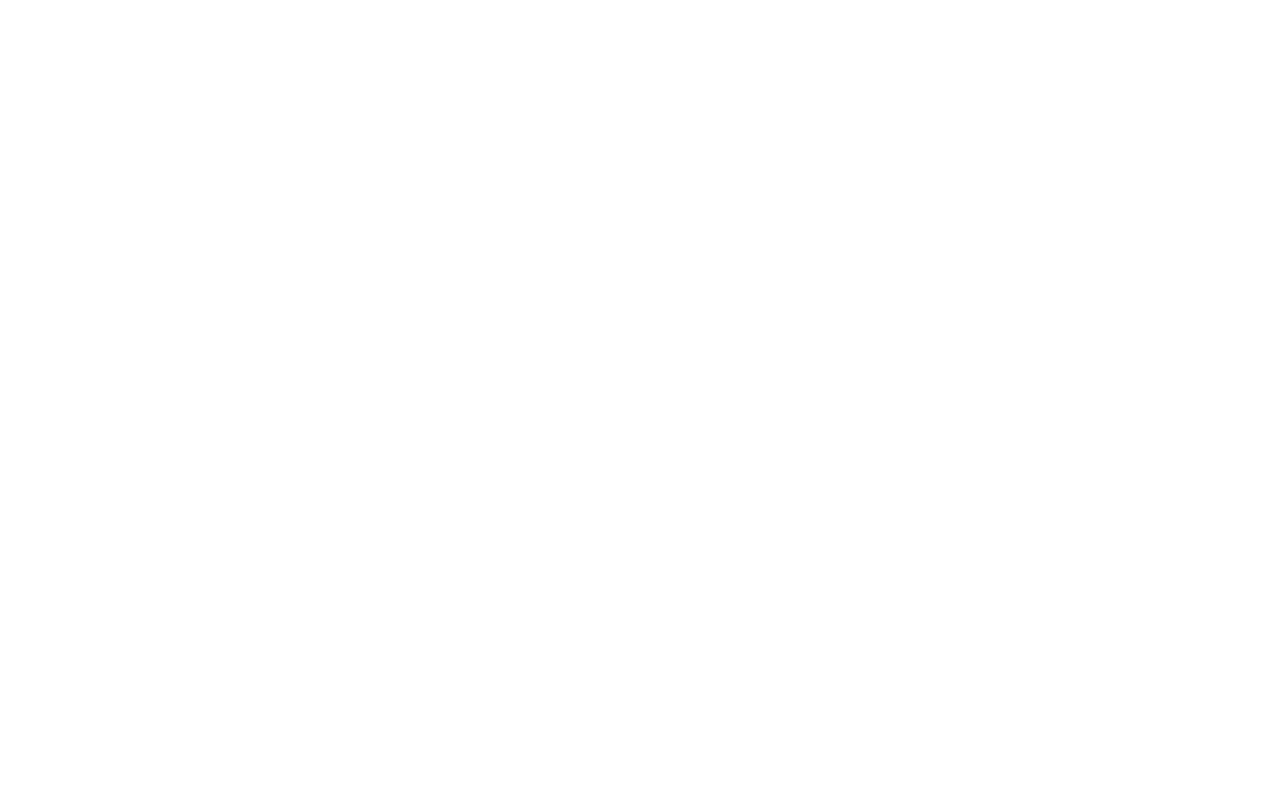
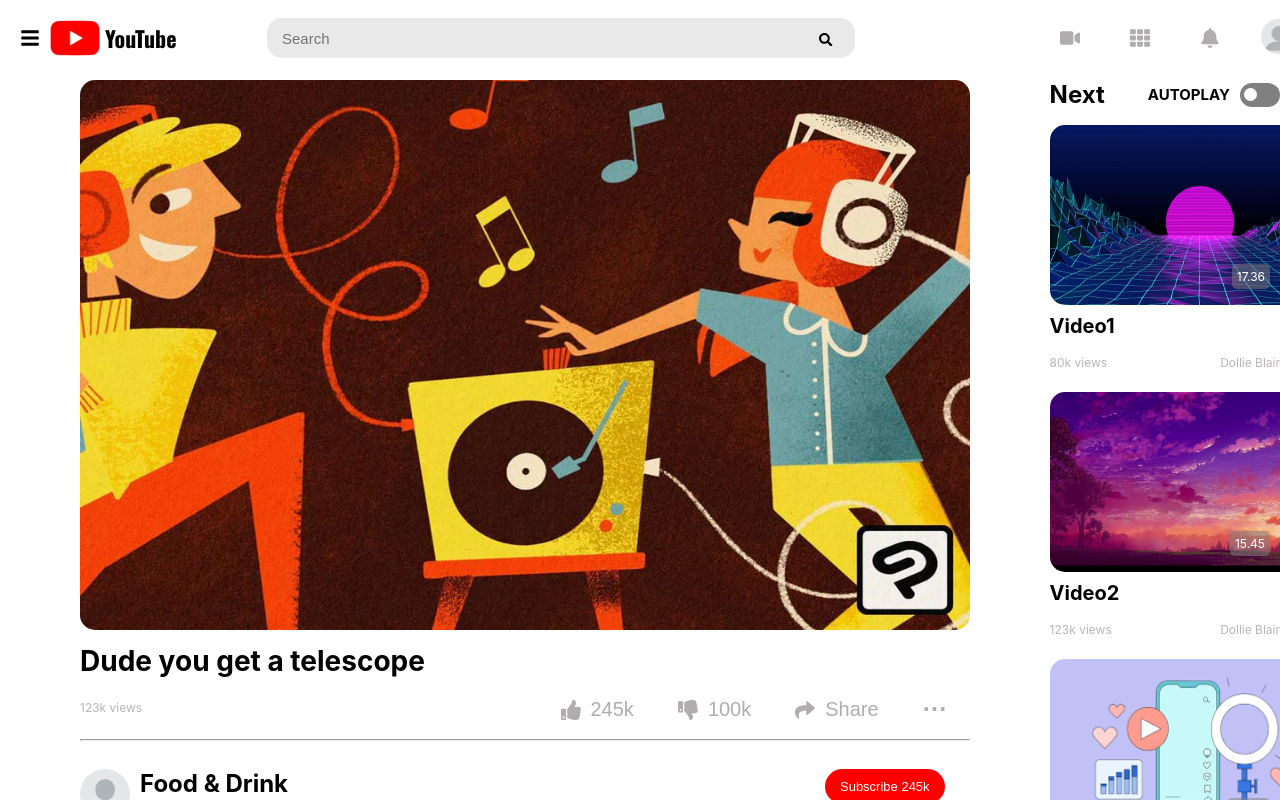
Before and after one commit to Aidimys/Intern-YouTube, a React (Create React App) app: page /video in a window 1280 px wide. Before the commit this address had no page. Shown: the top 800 px of the page. Built offline with nearby package versions, Linux system fonts and the light colour scheme.

Commit message:
VideoPage, Card refactoring to links, btn position corrections

```diff
--- a/src/App.jsx
+++ b/src/App.jsx
@@ -2,6 +2,7 @@
 import { BrowserRouter, Routes, Route } from "react-router-dom";
 import MainPage from "./Pages/MainPage";
 import AuthorPage from "./Pages/AuthorPage";
+import VideoPage from "./Pages/VideoPage";
 function App() {
   return (
     <BrowserRouter>
@@ -9,6 +10,7 @@
         <Routes>
           <Route path='/' element={<MainPage />} />
           <Route path='AuthorPage' element={<AuthorPage />} />
+          <Route path='video' element={<VideoPage />} />
         </Routes>
       </div>
     </BrowserRouter>
--- a/src/Comp/AuthorContent/AuthorContent.css
+++ b/src/Comp/AuthorContent/AuthorContent.css
@@ -130,16 +130,3 @@
 .SectionChoose {
   width: 90%;
 }
-.imgDiv {
-  position: relative;
-}
-.timeIcon {
-  position: absolute;
-  bottom: 20px;
-  right: 10px;
-  background-color: rgba(130, 128, 128, 0.5);
-  color: white;
-  padding: 5px;
-  border-radius: 5px;
-  font-size: 12px;
-}
--- a/src/Comp/MainContent/Card.css
+++ b/src/Comp/MainContent/Card.css
@@ -30,3 +30,21 @@
 .Card {
   margin-right: 30px;
 }
+.VideoLink {
+  text-decoration: none;
+  color: black;
+}
+.imgDiv {
+  position: relative;
+}
+
+.timeIcon {
+  position: absolute;
+  bottom: 20px;
+  right: 10px;
+  background-color: rgba(130, 128, 128, 0.5);
+  color: white;
+  padding: 5px;
+  border-radius: 5px;
+  font-size: 12px;
+}
--- a/src/Comp/MainContent/Card.jsx
+++ b/src/Comp/MainContent/Card.jsx
@@ -3,6 +3,7 @@
 const Card = (props) => {
   return (
     <div className='Card'>
+      <a href='/video' className='VideoLink'>
         <div className='imgDiv'>
           <img
             src={props.preview}
@@ -22,6 +23,7 @@
 
           <p className='vidInfo'>{props.author}</p>
         </div>
+      </a>
     </div>
   );
 };
--- a/src/Comp/Nav/Comp/RightPart.css
+++ b/src/Comp/Nav/Comp/RightPart.css
@@ -7,7 +7,7 @@
   width: 35px;
   border-radius: 50%;
 }
-.RghtBtn {
+.RightBtn {
   font-size: 20px;
   display: flex;
   align-items: center;
@@ -18,7 +18,7 @@
   margin: 0 15px;
   padding: 10px;
 }
-.RghtBtn:hover {
+.RightBtn:hover {
   background-color: rgb(238, 238, 238);
 }
 .UserMenuBtn {
@@ -26,4 +26,5 @@
   border-radius: 50%;
   color: rgb(175, 173, 173);
   background-color: transparent;
+  margin-left: 10px;
 }
--- a/src/Comp/Nav/Comp/RightPart.jsx
+++ b/src/Comp/Nav/Comp/RightPart.jsx
@@ -4,13 +4,13 @@
 const RightPart = () => {
   return (
     <div className='RightPart'>
-      <button className='RghtBtn'>
+      <button className='RightBtn'>
         <FaVideo />
       </button>
-      <button className='RghtBtn'>
+      <button className='RightBtn'>
         <FaTh />
       </button>
-      <button className='RghtBtn'>
+      <button className='RightBtn'>
         <FaBell />
       </button>
       <button className='UserMenuBtn'>
--- /dev/null
+++ b/src/Comp/VideoContent/OfferedCard.css
@@ -0,0 +1,24 @@
+.OfferedPreview {
+  width: 300px;
+  height: 180px;
+  border-radius: 15px;
+}
+.timeIcon2 {
+  position: absolute;
+  bottom: 20px;
+  right: 10px;
+  background-color: rgba(130, 128, 128, 0.5);
+  color: white;
+  padding: 5px;
+  border-radius: 5px;
+  font-size: 12px;
+}
+.shortInf2 {
+  width: 100%;
+  display: flex;
+  justify-content: space-between;
+}
+.vidInfo2 {
+  color: rgb(184, 181, 181);
+  font-size: 12px;
+}
--- /dev/null
+++ b/src/Comp/VideoContent/OfferedCard.jsx
@@ -0,0 +1,20 @@
+import "./OfferedCard.css";
+const OfferedCard = (props) => {
+  return (
+    <div className='OfferedCard'>
+      <a href='/video' className='VideoLink'>
+        <div className='imgDiv'>
+          <img src={props.preview} alt='video' className='OfferedPreview' />
+          <div className='timeIcon2'>{props.duration}</div>
+        </div>
+
+        <h4 className='vidName'>{props.name}</h4>
+        <div className='shortInf2'>
+          <p className='vidInfo2'>{props.views} views</p>
+          <p className='vidInfo2'>{props.author}</p>
+        </div>
+      </a>
+    </div>
+  );
+};
+export default OfferedCard;
--- /dev/null
+++ b/src/Comp/VideoContent/VideoContent.css
@@ -0,0 +1,138 @@
+.VideoContent {
+  padding-top: 80px;
+  display: flex;
+  width: 100%;
+}
+.OfferedList {
+  list-style: none;
+  display: flex;
+  flex-direction: column;
+  padding: 0;
+  width: 100%;
+}
+.OfferedList > li {
+  margin-bottom: 10px;
+}
+.switch input[type="checkbox"] {
+  opacity: 0;
+  position: absolute;
+}
+
+.switch {
+  position: relative;
+  display: inline-block;
+  width: 40px;
+  height: 24px;
+}
+
+.slider {
+  position: absolute;
+  cursor: pointer;
+  top: 0;
+  left: 0;
+  right: 0;
+  bottom: 0;
+  background-color: gray;
+  transition: 0.4s;
+}
+
+.slider:before {
+  position: absolute;
+  content: "";
+  height: 13px;
+  width: 13px;
+  left: 4px;
+  bottom: 6px;
+  background-color: white;
+  transition: 0.4s;
+}
+
+.switch input[type="checkbox"]:checked + .slider {
+  background-color: #2196f3;
+}
+
+.switch input[type="checkbox"]:checked + .slider:before {
+  transform: translateX(20px);
+}
+
+.slider.round {
+  border-radius: 34px;
+}
+
+.slider.round:before {
+  border-radius: 50%;
+}
+.NextControl {
+  display: flex;
+  justify-content: space-between;
+}
+.NextControl > h2 {
+  margin: 0;
+}
+.NextControl > div {
+  display: flex;
+  align-items: center;
+}
+.NextControl > div > h3 {
+  font-size: 15px;
+  margin: 0 10px 0 0;
+}
+.Player {
+  width: 100%;
+  height: 550px;
+  border-radius: 15px;
+}
+.InteractionBtns {
+  display: flex;
+}
+.InteractBtn {
+  font-size: 20px;
+  display: flex;
+  align-items: center;
+  background-color: transparent;
+  border: none;
+  border-radius: 20px;
+  color: rgb(175, 173, 173);
+  margin: 0 15px;
+  padding: 7px;
+}
+.InteractBtn > p {
+  margin: 0 0 0 10px;
+}
+.InteractBtn:nth-child(4) {
+  font-size: 25px;
+  font-weight: bolder;
+}
+.InteractBtn:hover {
+  background-color: rgb(238, 238, 238);
+}
+
+.VideoInteract {
+  display: flex;
+  flex-direction: column;
+}
+.VideoInteract > h1 {
+  margin: 10px 0;
+  font-size: 28px;
+}
+.VideoInteract > div {
+  display: flex;
+  justify-content: space-between;
+}
+.PlayerAndInf {
+  width: 70%;
+  margin: 0 80px;
+}
+.Offered {
+  width: 18%;
+}
+.VideoDesription {
+  display: flex;
+  justify-content: space-between;
+  align-items: start;
+  padding-top: 20px;
+}
+.VideoDesription > div {
+  display: flex;
+  width: 60%;
+}
--- /dev/null
+++ b/src/Comp/VideoContent/VideoContent.jsx
@@ -0,0 +1,80 @@
+import "./VideoContent.css";
+import videoData from "../../Data/videos";
+import OfferedCard from "./OfferedCard";
+import author from "../../images/emptyUser.png";
+import { FaShare, FaThumbsUp, FaThumbsDown } from "react-icons/fa";
+import PLayingVid from "../../images/Previews/image14.jpg";
+const VideoContent = (video, key) => {
+  const firstSectionVideos = videoData.slice(0, 6);
+  return (
+    <div className='VideoContent'>
+      <div className='PlayerAndInf'>
+        <img alt='vid' src={PLayingVid} className='Player' />
+        <section className='VideoInteract'>
+          <h1>Dude you get a telescope</h1>
+          <div>
+            <p className='vidInfo2'>123k views</p>
+            <div className='InteractionBtns'>
+              <button className='InteractBtn'>
+                <FaThumbsUp /> <p>245k</p>
+              </button>
+              <button className='InteractBtn'>
+                <FaThumbsDown />
+                <p>100k</p>
+              </button>
+              <button className='InteractBtn'>
+                <FaShare />
+                <p>Share</p>
+              </button>
+              <button className='InteractBtn'>···</button>
+            </div>
+          </div>
+        </section>
+        <hr />
+        <section className='VideoDesription'>
+          <div>
+            <img src={author} alt='author' className='AuthorImg2' />
+            <div className='DescrDiv'>
+              <h2 className='AuthorName'>Food & Drink</h2>
+              <p className='Followers'>Published 3 weeks ago</p>
+              <p className='Description'>
+                Lorem Ipsum is simply dummy text of the printing and typesetting
+                industry. Lorem Ipsum has been the industry's standard dummy
+                text ever since the 1500s, when an unknown printer took a galley
+                of type and scrambled it to make a type specimen book. Lorem
+                Ipsum is simply dummy text of the printing and typesetting
+                industry. Lorem Ipsum has been the industry's standard dummy
+                text ever since the 1500s.
+              </p>
+              <p className='Followers'>Show more</p>
+            </div>
+          </div>
+          <button className='SubscribeBtn'>Subscribe 245k</button>
+        </section>
+      </div>
+      <div className='Offered'>
+        <div className='NextControl'>
+          <h2>Next</h2>
+          <div>
+            <h3>AUTOPLAY</h3>
+            <label class='switch'>
+              <input type='checkbox' name='my-switch' id='my-switch' />
+              <span class='slider round'></span>
+            </label>
+          </div>
+        </div>
+
+        <ul className='OfferedList'>
+          {firstSectionVideos.map((video) => {
+            return (
+              <li>
+                <OfferedCard key={video.id} {...video} />
+              </li>
+            );
+          })}
+        </ul>
+      </div>
+    </div>
+  );
+};
+export default VideoContent;
--- /dev/null
+++ b/src/Pages/VideoPage.jsx
@@ -0,0 +1,12 @@
+import Nav from "../Comp/Nav/Nav";
+import VideoContent from "../Comp/VideoContent/VideoContent";
+
+const VideoPage = () => {
+  return (
+    <>
+      <Nav />
+      <VideoContent />
+    </>
+  );
+};
+export default VideoPage;
```
Lines whose indentation alone changed are shown as unchanged.
